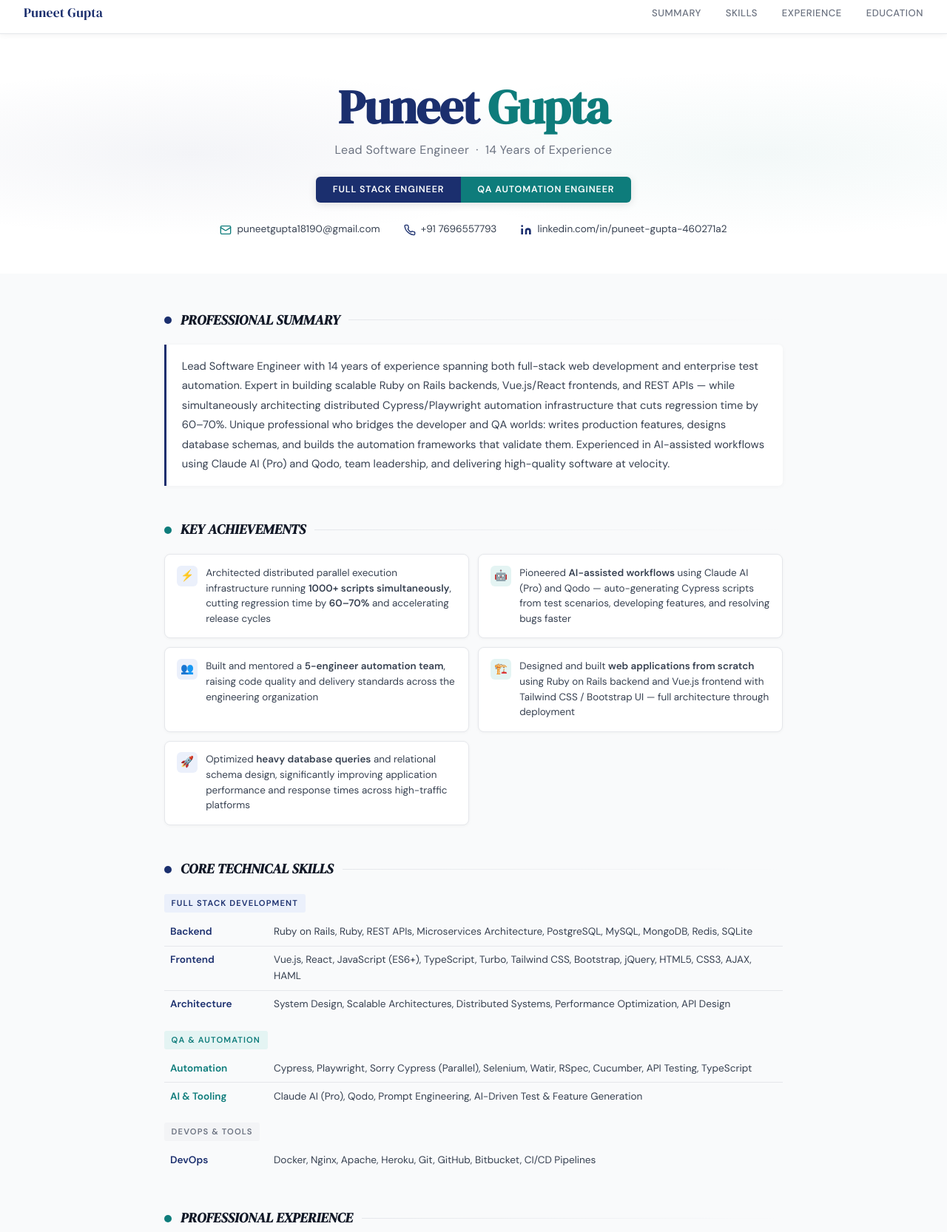
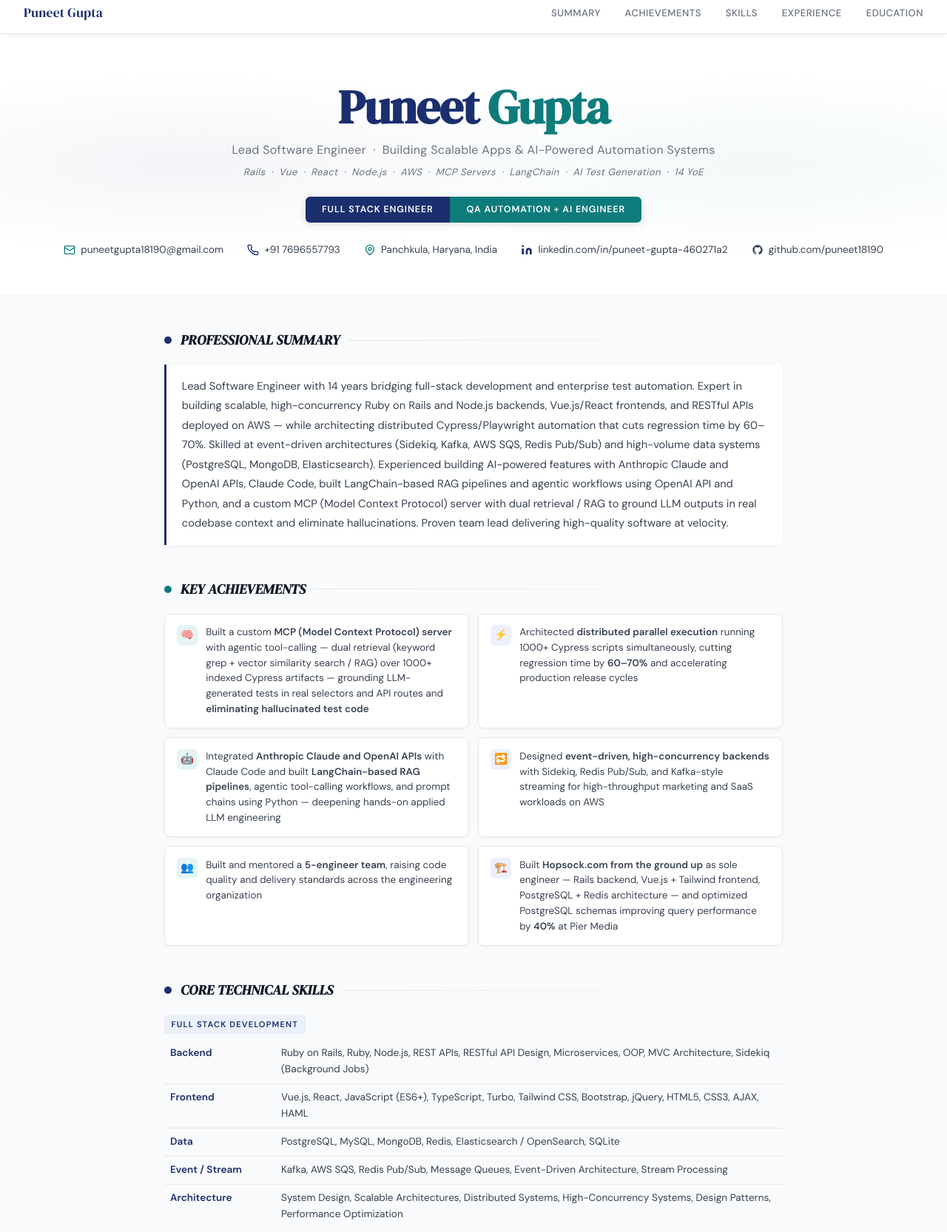
Before and after one commit to puneet18190/puneet18190.github.io, a plain HTML site: page index.html in a window 1280 px wide. Shown: the part 10-1676 px from the top of the page at 74% size. Drawn offline with Linux system fonts and the light colour scheme.

Commit message:
updated resume

```diff
--- a/index.html
+++ b/index.html
@@ -99,6 +99,14 @@
       font-weight: 400;
       letter-spacing: .02em;
     }
+    .hero-subtitle {
+      margin-top: .35rem;
+      font-size: .82rem;
+      color: var(--muted);
+      font-weight: 400;
+      letter-spacing: .03em;
+      font-style: italic;
+    }
 
     /* Dual badge */
     .badges {
@@ -145,6 +153,8 @@
     .contact-item.linkedin svg { color: var(--navy); }
     .contact-item.email svg   { color: var(--teal); }
     .contact-item.phone svg   { color: var(--navy); }
+    .contact-item.github svg  { color: var(--mid); }
+    .contact-item.location svg { color: var(--teal); }
 
     /* ── LAYOUT ── */
     .container {
@@ -247,7 +257,7 @@
     .skills-table tr:last-child { border-bottom: none; }
     .skills-table td { padding: .45rem .5rem; font-size: .85rem; vertical-align: top; }
     .skill-cat {
-      width: 140px;
+      width: 150px;
       font-weight: 600;
       color: var(--navy);
       white-space: nowrap;
@@ -354,6 +364,7 @@
     }
     .hero-name    { animation: fadeDown .6s ease both; }
     .hero-title   { animation: fadeDown .6s .1s ease both; }
+    .hero-subtitle{ animation: fadeDown .6s .15s ease both; }
     .badges       { animation: fadeDown .6s .2s ease both; }
     .contact-row  { animation: fadeDown .6s .3s ease both; }
   </style>
@@ -365,6 +376,7 @@
   <span class="nav-name">Puneet Gupta</span>
   <nav>
     <a href="#summary">Summary</a>
+    <a href="#achievements">Achievements</a>
     <a href="#skills">Skills</a>
     <a href="#experience">Experience</a>
     <a href="#education">Education</a>
@@ -376,10 +388,11 @@
   <h1 class="hero-name">
     <span class="part1">Puneet&nbsp;</span><span class="part2">Gupta</span>
   </h1>
-  <p class="hero-title">Lead Software Engineer &nbsp;·&nbsp; 14 Years of Experience</p>
+  <p class="hero-title">Lead Software Engineer &nbsp;·&nbsp; Building Scalable Apps &amp; AI-Powered Automation Systems</p>
+  <p class="hero-subtitle">Rails &nbsp;·&nbsp; Vue &nbsp;·&nbsp; React &nbsp;·&nbsp; Node.js &nbsp;·&nbsp; AWS &nbsp;·&nbsp; MCP Servers &nbsp;·&nbsp; LangChain &nbsp;·&nbsp; AI Test Generation &nbsp;·&nbsp; 14 YoE</p>
   <div class="badges">
     <span class="badge badge-navy">Full Stack Engineer</span>
-    <span class="badge badge-teal">QA Automation Engineer</span>
+    <span class="badge badge-teal">QA Automation + AI Engineer</span>
   </div>
   <div class="contact-row">
     <a href="mailto:puneetgupta18190@gmail.com" class="contact-item email">
@@ -390,9 +403,17 @@
       <svg viewBox="0 0 24 24" fill="none" stroke="currentColor" stroke-width="2" stroke-linecap="round" stroke-linejoin="round"><path d="M22 16.92v3a2 2 0 0 1-2.18 2 19.79 19.79 0 0 1-8.63-3.07A19.5 19.5 0 0 1 4.69 13a19.79 19.79 0 0 1-3.07-8.67A2 2 0 0 1 3.63 2h3a2 2 0 0 1 2 1.72c.127.96.361 1.903.7 2.81a2 2 0 0 1-.45 2.11L7.91 9.91a16 16 0 0 0 6.29 6.29l.91-.91a2 2 0 0 1 2.11-.45c.907.339 1.85.573 2.81.7A2 2 0 0 1 22 16.92z"/></svg>
       +91 7696557793
     </a>
+    <span class="contact-item location">
+      <svg viewBox="0 0 24 24" fill="none" stroke="currentColor" stroke-width="2" stroke-linecap="round" stroke-linejoin="round"><path d="M20 10c0 6-8 12-8 12S4 16 4 10a8 8 0 1 1 16 0z"/><circle cx="12" cy="10" r="3"/></svg>
+      Panchkula, Haryana, India
+    </span>
     <a href="https://linkedin.com/in/puneet-gupta-460271a2" target="_blank" class="contact-item linkedin">
       <svg viewBox="0 0 24 24" fill="currentColor"><path d="M16 8a6 6 0 0 1 6 6v7h-4v-7a2 2 0 0 0-2-2 2 2 0 0 0-2 2v7h-4v-7a6 6 0 0 1 6-6z"/><rect x="2" y="9" width="4" height="12"/><circle cx="4" cy="4" r="2"/></svg>
       linkedin.com/in/puneet-gupta-460271a2
+    </a>
+    <a href="https://github.com/puneet18190" target="_blank" class="contact-item github">
+      <svg viewBox="0 0 24 24" fill="currentColor"><path d="M12 2C6.477 2 2 6.484 2 12.017c0 4.425 2.865 8.18 6.839 9.504.5.092.682-.217.682-.483 0-.237-.008-.868-.013-1.703-2.782.605-3.369-1.343-3.369-1.343-.454-1.158-1.11-1.466-1.11-1.466-.908-.62.069-.608.069-.608 1.003.07 1.531 1.032 1.531 1.032.892 1.53 2.341 1.088 2.91.832.092-.647.35-1.088.636-1.338-2.22-.253-4.555-1.113-4.555-4.951 0-1.093.39-1.988 1.029-2.688-.103-.253-.446-1.272.098-2.65 0 0 .84-.27 2.75 1.026A9.564 9.564 0 0 1 12 6.844a9.59 9.59 0 0 1 2.504.337c1.909-1.296 2.747-1.027 2.747-1.027.546 1.379.202 2.398.1 2.651.64.7 1.028 1.595 1.028 2.688 0 3.848-2.339 4.695-4.566 4.943.359.309.678.92.678 1.855 0 1.338-.012 2.419-.012 2.747 0 .268.18.58.688.482A10.02 10.02 0 0 0 22 12.017C22 6.484 17.522 2 12 2z"/></svg>
+      github.com/puneet18190
     </a>
   </div>
 </div>
@@ -408,7 +429,7 @@
       <div class="section-line"></div>
     </div>
     <div class="summary-text">
-      Lead Software Engineer with 14 years of experience spanning both full-stack web development and enterprise test automation. Expert in building scalable Ruby on Rails backends, Vue.js/React frontends, and REST APIs — while simultaneously architecting distributed Cypress/Playwright automation infrastructure that cuts regression time by 60–70%. Unique professional who bridges the developer and QA worlds: writes production features, designs database schemas, and builds the automation frameworks that validate them. Experienced in AI-assisted workflows using Claude AI (Pro) and Qodo, team leadership, and delivering high-quality software at velocity.
+      Lead Software Engineer with 14 years bridging full-stack development and enterprise test automation. Expert in building scalable, high-concurrency Ruby on Rails and Node.js backends, Vue.js/React frontends, and RESTful APIs deployed on AWS — while architecting distributed Cypress/Playwright automation that cuts regression time by 60–70%. Skilled at event-driven architectures (Sidekiq, Kafka, AWS SQS, Redis Pub/Sub) and high-volume data systems (PostgreSQL, MongoDB, Elasticsearch). Experienced building AI-powered features with Anthropic Claude and OpenAI APIs, Claude Code, built LangChain-based RAG pipelines and agentic workflows using OpenAI API and Python, and a custom MCP (Model Context Protocol) server with dual retrieval / RAG to ground LLM outputs in real codebase context and eliminate hallucinations. Proven team lead delivering high-quality software at velocity.
     </div>
   </div>
 
@@ -421,24 +442,28 @@
     </div>
     <div class="achievements-grid">
       <div class="achievement-card">
+        <div class="ach-icon ach-teal">🧠</div>
+        <p>Built a custom <strong>MCP (Model Context Protocol) server</strong> with agentic tool-calling — dual retrieval (keyword grep + vector similarity search / RAG) over 1000+ indexed Cypress artifacts — grounding LLM-generated tests in real selectors and API routes and <strong>eliminating hallucinated test code</strong></p>
+      </div>
+      <div class="achievement-card">
         <div class="ach-icon ach-navy">⚡</div>
-        <p>Architected distributed parallel execution infrastructure running <strong>1000+ scripts simultaneously</strong>, cutting regression time by <strong>60–70%</strong> and accelerating release cycles</p>
+        <p>Architected <strong>distributed parallel execution</strong> running 1000+ Cypress scripts simultaneously, cutting regression time by <strong>60–70%</strong> and accelerating production release cycles</p>
       </div>
       <div class="achievement-card">
         <div class="ach-icon ach-teal">🤖</div>
-        <p>Pioneered <strong>AI-assisted workflows</strong> using Claude AI (Pro) and Qodo — auto-generating Cypress scripts from test scenarios, developing features, and resolving bugs faster</p>
+        <p>Integrated <strong>Anthropic Claude and OpenAI APIs</strong> with Claude Code and built <strong>LangChain-based RAG pipelines</strong>, agentic tool-calling workflows, and prompt chains using Python — deepening hands-on applied LLM engineering</p>
       </div>
       <div class="achievement-card">
-        <div class="ach-icon ach-navy">👥</div>
-        <p>Built and mentored a <strong>5-engineer automation team</strong>, raising code quality and delivery standards across the engineering organization</p>
+        <div class="ach-icon ach-navy">🔁</div>
+        <p>Designed <strong>event-driven, high-concurrency backends</strong> with Sidekiq, Redis Pub/Sub, and Kafka-style streaming for high-throughput marketing and SaaS workloads on AWS</p>
       </div>
       <div class="achievement-card">
-        <div class="ach-icon ach-teal">🏗️</div>
-        <p>Designed and built <strong>web applications from scratch</strong> using Ruby on Rails backend and Vue.js frontend with Tailwind CSS / Bootstrap UI — full architecture through deployment</p>
+        <div class="ach-icon ach-teal">👥</div>
+        <p>Built and mentored a <strong>5-engineer team</strong>, raising code quality and delivery standards across the engineering organization</p>
       </div>
       <div class="achievement-card">
-        <div class="ach-icon ach-navy">🚀</div>
-        <p>Optimized <strong>heavy database queries</strong> and relational schema design, significantly improving application performance and response times across high-traffic platforms</p>
+        <div class="ach-icon ach-navy">🏗️</div>
+        <p>Built <strong>Hopsock.com from the ground up</strong> as sole engineer — Rails backend, Vue.js + Tailwind frontend, PostgreSQL + Redis architecture — and optimized PostgreSQL schemas improving query performance by <strong>40%</strong> at Pier Media</p>
       </div>
     </div>
   </div>
@@ -456,39 +481,47 @@
       <table class="skills-table">
         <tr>
           <td class="skill-cat">Backend</td>
-          <td class="skill-val">Ruby on Rails, Ruby, REST APIs, Microservices Architecture, PostgreSQL, MySQL, MongoDB, Redis, SQLite</td>
+          <td class="skill-val">Ruby on Rails, Ruby, Node.js, REST APIs, RESTful API Design, Microservices, OOP, MVC Architecture, Sidekiq (Background Jobs)</td>
         </tr>
         <tr>
           <td class="skill-cat">Frontend</td>
           <td class="skill-val">Vue.js, React, JavaScript (ES6+), TypeScript, Turbo, Tailwind CSS, Bootstrap, jQuery, HTML5, CSS3, AJAX, HAML</td>
         </tr>
         <tr>
+          <td class="skill-cat">Data</td>
+          <td class="skill-val">PostgreSQL, MySQL, MongoDB, Redis, Elasticsearch / OpenSearch, SQLite</td>
+        </tr>
+        <tr>
+          <td class="skill-cat">Event / Stream</td>
+          <td class="skill-val">Kafka, AWS SQS, Redis Pub/Sub, Message Queues, Event-Driven Architecture, Stream Processing</td>
+        </tr>
+        <tr>
           <td class="skill-cat">Architecture</td>
-          <td class="skill-val">System Design, Scalable Architectures, Distributed Systems, Performance Optimization, API Design</td>
+          <td class="skill-val">System Design, Scalable Architectures, Distributed Systems, High-Concurrency Systems, Design Patterns, Performance Optimization</td>
         </tr>
       </table>
     </div>
 
     <div class="skills-group">
-      <span class="skills-group-label label-teal">QA &amp; Automation</span>
+      <span class="skills-group-label label-teal">AI &amp; QA Automation</span>
       <table class="skills-table">
         <tr>
-          <td class="skill-cat teal">Automation</td>
-          <td class="skill-val">Cypress, Playwright, Sorry Cypress (Parallel), Selenium, Watir, RSpec, Cucumber, API Testing, TypeScript</td>
+          <td class="skill-cat teal">AI &amp; LLM</td>
+          <td class="skill-val">Claude AI (Pro), Claude Code, Anthropic Claude API, OpenAI API, LangChain (Python), LangChain Agents, RAG Pipelines, Document Loaders, Prompt Templates, MCP (Model Context Protocol) Servers, Agentic AI Systems, Vector Search / RAG, Semantic Search, Prompt Engineering, Qodo</td>
         </tr>
         <tr>
-          <td class="skill-cat teal">AI &amp; Tooling</td>
-          <td class="skill-val">Claude AI (Pro), Qodo, Prompt Engineering, AI-Driven Test &amp; Feature Generation</td>
+          <td class="skill-cat teal">Automation</td>
+          <td class="skill-val">Cypress, Sorry Cypress (Parallel), Playwright, Selenium, Watir, RSpec, Cucumber, API Testing, TypeScript</td>
         </tr>
       </table>
     </div>
 
     <div class="skills-group">
-      <span class="skills-group-label label-grey">DevOps &amp; Tools</span>
+      <span class="skills-group-label label-grey">Cloud, DevOps &amp; Tools</span>
       <table class="skills-table">
         <tr>
-          <td class="skill-cat">DevOps</td>
-          <td class="skill-val">Docker, Nginx, Apache, Heroku, Git, GitHub, Bitbucket, CI/CD Pipelines</td>
+          <td class="skill-cat">Cloud / DevOps</td>
+          <td class="skill-val">AWS (EC2, S3, Lambda), Docker, Heroku, Nginx, Apache, GitHub Actions, CI/CD Pipelines, Git, GitHub, Bitbucket</td>
         </tr>
       </table>
     </div>
@@ -502,6 +535,7 @@
       <div class="section-line"></div>
     </div>
 
+    <!-- Enlil -->
     <div class="job">
       <div class="job-header">
         <div>
@@ -516,15 +550,18 @@
       </div>
       <ul>
         <li>Architected distributed test automation infrastructure using Sorry Cypress — 1000+ scripts running in parallel across multiple servers, reducing regression execution by 60–70%</li>
-        <li>Built and maintained high-performance Ruby on Rails backend services and REST APIs supporting an AI-driven SaaS platform</li>
+        <li>Built and maintained high-performance Ruby on Rails backend services and RESTful APIs supporting an AI-driven SaaS platform deployed on AWS (EC2, S3, Lambda)</li>
         <li>Designed scalable CI/CD-integrated test pipelines covering web, REST API, and multi-environment validation (dev, staging, production)</li>
-        <li>Leveraged Claude AI (Pro) to auto-generate Cypress test scripts from test scenarios, accelerate new feature development, and speed up bug resolution — reducing manual effort significantly</li>
+        <li>Built an MCP (Model Context Protocol) server with agentic tool-calling — dual retrieval (keyword grep + vector similarity search / RAG) over 1000+ indexed Cypress artifacts; the LLM calls these retrieval tools during code generation, grounding output in real selectors, commands, and API routes — eliminating hallucinated test code</li>
+        <li>Integrated Anthropic Claude and OpenAI APIs into Claude Code-driven workflows to auto-generate Cypress tests, accelerate feature development, and speed up bug resolution — reducing manual effort significantly across the full development workflow</li>
+        <li>Developed LangChain-based Python POCs exploring RAG pipelines, agent tool-calling, document loaders, and prompt chain patterns with OpenAI API — applied learnings directly to the MCP server retrieval architecture</li>
         <li>Led and mentored a team of 5 engineers, establishing best practices that improved code quality and delivery speed organization-wide</li>
         <li>Collaborated cross-functionally with product and QA teams to identify critical defects early and reduce production incidents</li>
       </ul>
     </div>
     <div class="job-divider"></div>
 
+    <!-- Pier Media -->
     <div class="job">
       <div class="job-header">
         <div>
@@ -539,14 +576,15 @@
       </div>
       <ul>
         <li>Developed full-stack applications using Ruby on Rails and Vue.js with Turbo for reactive, consumer-facing features</li>
-        <li>Designed and exposed scalable REST APIs consumed by web and mobile clients; authored comprehensive API test suites</li>
-        <li>Optimized PostgreSQL relational database schemas, improving query performance by 40% and supporting millions of records</li>
-        <li>Integrated Redis caching layer improving response times for high-traffic user interactions</li>
+        <li>Designed and exposed scalable RESTful APIs consumed by web and mobile clients; offloaded long-running work to Sidekiq background jobs backed by Redis</li>
+        <li>Optimized PostgreSQL relational database schemas, improving query performance by 40% and supporting millions of records with long-term stability</li>
+        <li>Integrated Redis caching layer significantly improving response times for high-traffic user interactions</li>
         <li>Owned complete feature delivery lifecycle — from architecture through deployment on cloud infrastructure</li>
       </ul>
     </div>
     <div class="job-divider"></div>
 
+    <!-- Kalebr -->
     <div class="job">
       <div class="job-header">
         <div>
@@ -561,11 +599,13 @@
       </div>
       <ul>
         <li>Built Hopsock.com from the ground up as sole full-stack engineer — scalable PostgreSQL + Redis database architecture, Ruby on Rails backend, Vue.js + Tailwind CSS frontend</li>
-        <li>Owned end-to-end product development lifecycle including architecture, feature development, automated test coverage, and deployment</li>
+        <li>Implemented scalable PostgreSQL and Redis data architecture to handle concurrent user sessions effectively</li>
+        <li>Owned end-to-end product development lifecycle including architecture decisions, feature development, and deployment</li>
       </ul>
     </div>
     <div class="job-divider"></div>
 
+    <!-- Maropost -->
     <div class="job">
       <div class="job-header">
         <div>
@@ -579,13 +619,16 @@
         <span class="job-dates">Aug 2017 – Sep 2019</span>
       </div>
       <ul>
-        <li>Developed Acquisition &amp; Social Media Campaign modules from scratch for Maropost Marketing Cloud, scaling to millions of end-users</li>
-        <li>Designed high-volume database architecture for marketing campaign data; led development team for the Social Media Campaign module</li>
+        <li>Developed Acquisition &amp; Social Media Campaign modules from scratch for Maropost Marketing Cloud, scaling to millions of marketing automation users</li>
+        <li>Integrated third-party social platform APIs (REST) with robust data synchronization and error handling via event-driven message queues</li>
+        <li>Designed high-volume database architecture for marketing campaign data, leveraging Elasticsearch for fast search and Kafka-style streaming for high-throughput campaign event processing</li>
+        <li>Led development as Team Lead for the Social Media Campaign module, coordinating delivery across engineers</li>
         <li>Implemented Cypress automated testing and RSpec to ensure 95%+ code reliability across critical SaaS modules</li>
       </ul>
     </div>
     <div class="job-divider"></div>
 
+    <!-- Impinge -->
     <div class="job">
       <div class="job-header">
         <div>
@@ -602,10 +645,12 @@
         <li>Developed high-performance Ruby on Rails applications and RESTful APIs for diverse enterprise client requirements</li>
         <li>Designed and optimized relational database schemas (MySQL, PostgreSQL) for scalability and data integrity</li>
         <li>Integrated complex third-party APIs with optimized data synchronization and validation layers</li>
+        <li>Collaborated directly with international clients to deliver features on time and ensure technical solutions aligned with business goals</li>
       </ul>
     </div>
     <div class="job-divider"></div>
 
+    <!-- Enbake -->
     <div class="job">
       <div class="job-header">
         <div>
@@ -621,6 +666,7 @@
       <ul>
         <li>Developed and enhanced Ruby on Rails applications in Agile environment using GitHub for version control</li>
         <li>Established foundational automated test coverage using RSpec and Cucumber frameworks</li>
+        <li>Supported production environments, contributing to the stability of Ruby-based consumer platforms</li>
       </ul>
     </div>
   </div>
```
